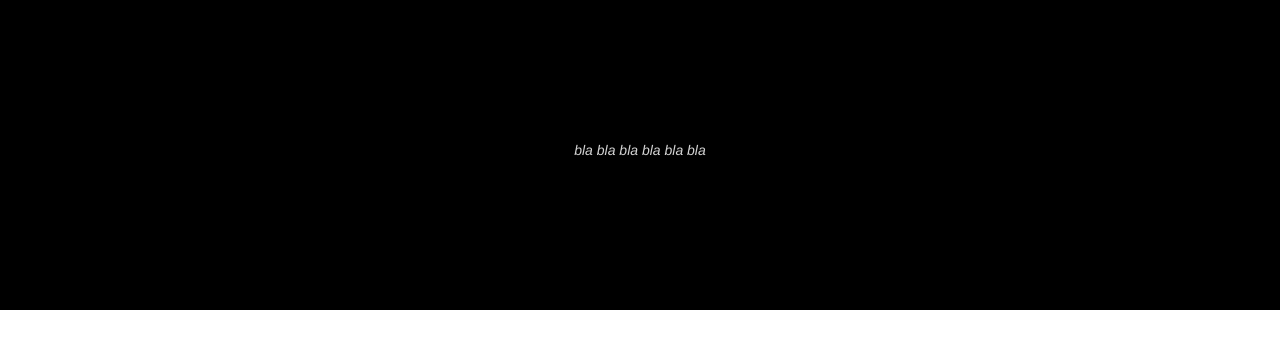
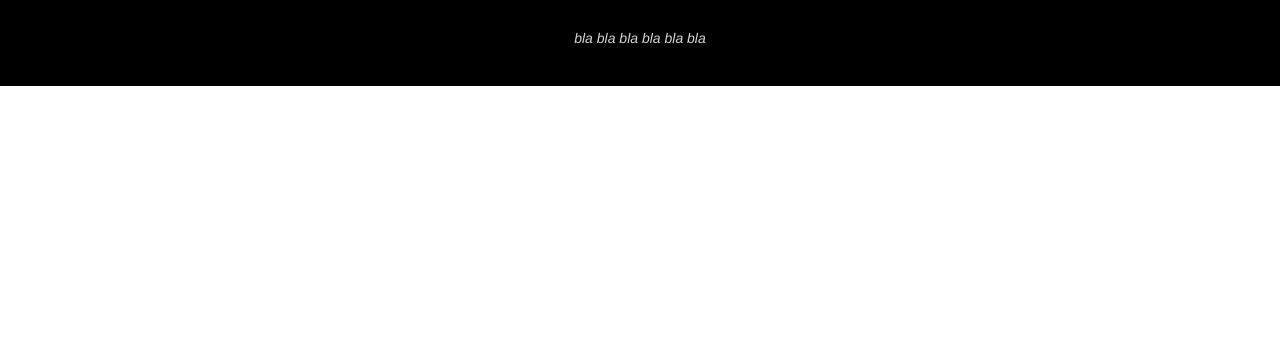
Before and after one commit to MartyBonacci/bootstrapchallenge, a PHP site: page / in a window 1280 px wide. Shown: the top 349 px of the page. Run offline with PHP 8.4, Linux system fonts and the light colour scheme; some libraries are stand-ins or nearby versions.

Commit message:
fix footer padding

```diff
--- a/css/style.css
+++ b/css/style.css
@@ -8,6 +8,6 @@ footer {
 	background-color: black;
 	text-align: center;
 	font-style: italic;
-	padding-top: 10em;
-	padding-bottom: 10em;
+	padding-top: 2em;
+	padding-bottom: 2em;
 }
```
